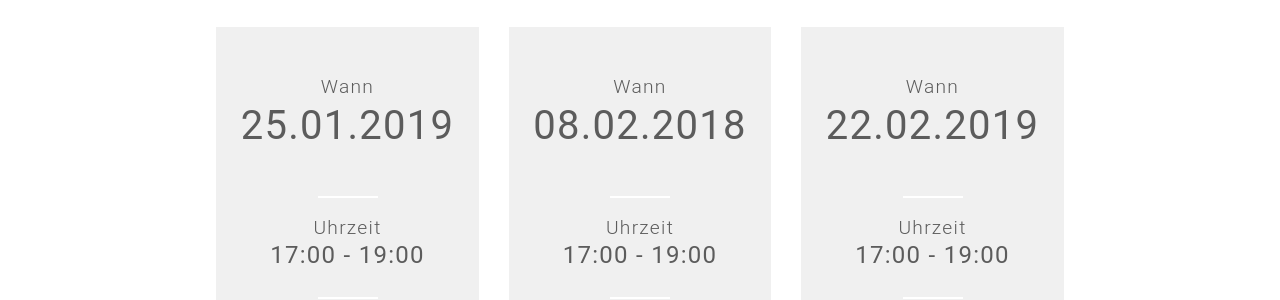
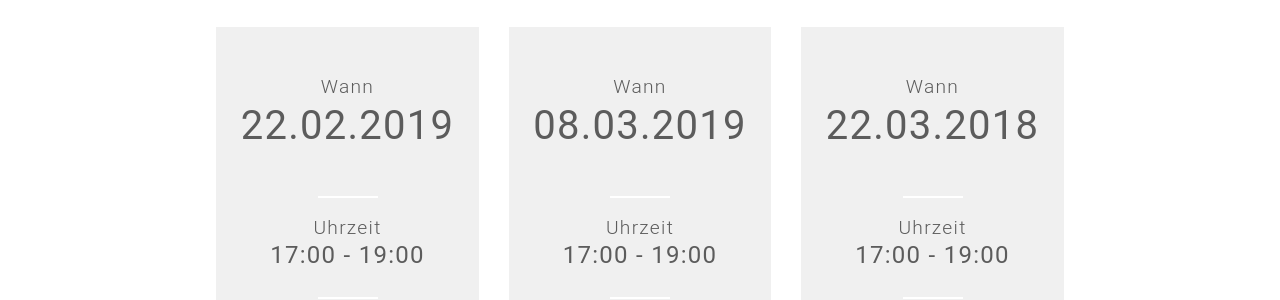
Before and after one commit to coderdojo-wien/coderdojo-wien.github.io, a Jekyll site: the page built from index.html, in a window 1280 px wide and 900 px high, scrolled down 3706 px. Shown: the part 158-458 px from the top of the window. Built offline with Jekyll 4.4.1, drawn with Linux system fonts in a browser that asks for light colours; nearby versions of some CDN libraries; comment, search, counter and statistics services are not loaded; some of the changed lines change nothing that is shown.

Commit message:
Update events.

```diff
--- a/_data/events.yml
+++ b/_data/events.yml
@@ -6,22 +6,6 @@ Für ein CoderDojo brauchst du grundsätzlich einen Laptop, wobei für Scratch k
 "
 
 events-list:
-- event-date: 25.01.2019
-  event-time: 17:00 - 19:00
-  event-startdate: 2019-01-25T15:00:00Z
-  event-enddate: 2019-01-25T17:00:00Z
-  event-place: <a href="#main-event-place-map">VERBUND, Am Hof 6a, 1010 Wien</a>
-  event-placename: VERBUND
-  event-registration-url: "https://www.eventbrite.de/e/coderdojo-wien-at-verbund-registrierung-52431875150"
-
-- event-date: 08.02.2018
-  event-time: 17:00 - 19:00
-  event-startdate: 2019-02-08T15:00:00Z
-  event-enddate: 2018-02-08T17:00:00Z
-  event-place: <a href="#main-event-place-map">VERBUND, Am Hof 6a, 1010 Wien</a>
-  event-placename: VERBUND
-  event-registration-url: "https://www.eventbrite.de/e/coderdojo-wien-at-verbund-registrierung-54493362113"
-
 - event-date: 22.02.2019
   event-time: 17:00 - 19:00
   event-startdate: 2019-02-22T15:00:00Z
@@ -29,3 +13,19 @@ events-list:
   event-place: <a href="#main-event-place-map">VERBUND, Am Hof 6a, 1010 Wien</a>
   event-placename: VERBUND
   event-registration-url: "https://www.eventbrite.de/e/coderdojo-wien-at-verbund-registrierung-54493377158"
+
+- event-date: 08.03.2019
+  event-time: 17:00 - 19:00
+  event-startdate: 2019-03-08T15:00:00Z
+  event-enddate: 2019-03-08T17:00:00Z
+  event-place: <a href="#main-event-place-map">VERBUND, Am Hof 6a, 1010 Wien</a>
+  event-placename: VERBUND
+  event-registration-url: "https://www.eventbrite.de/e/coderdojo-wien-at-verbund-registrierung-55042277935"
+
+- event-date: 22.03.2018
+  event-time: 17:00 - 19:00
+  event-startdate: 2019-03-22T15:00:00Z
+  event-enddate: 2018-03-22T17:00:00Z
+  event-place: <a href="#main-event-place-map">VERBUND, Am Hof 6a, 1010 Wien</a>
+  event-placename: VERBUND
+  event-registration-url: "https://www.eventbrite.de/e/coderdojo-wien-at-verbund-registrierung-56276334030"
```
